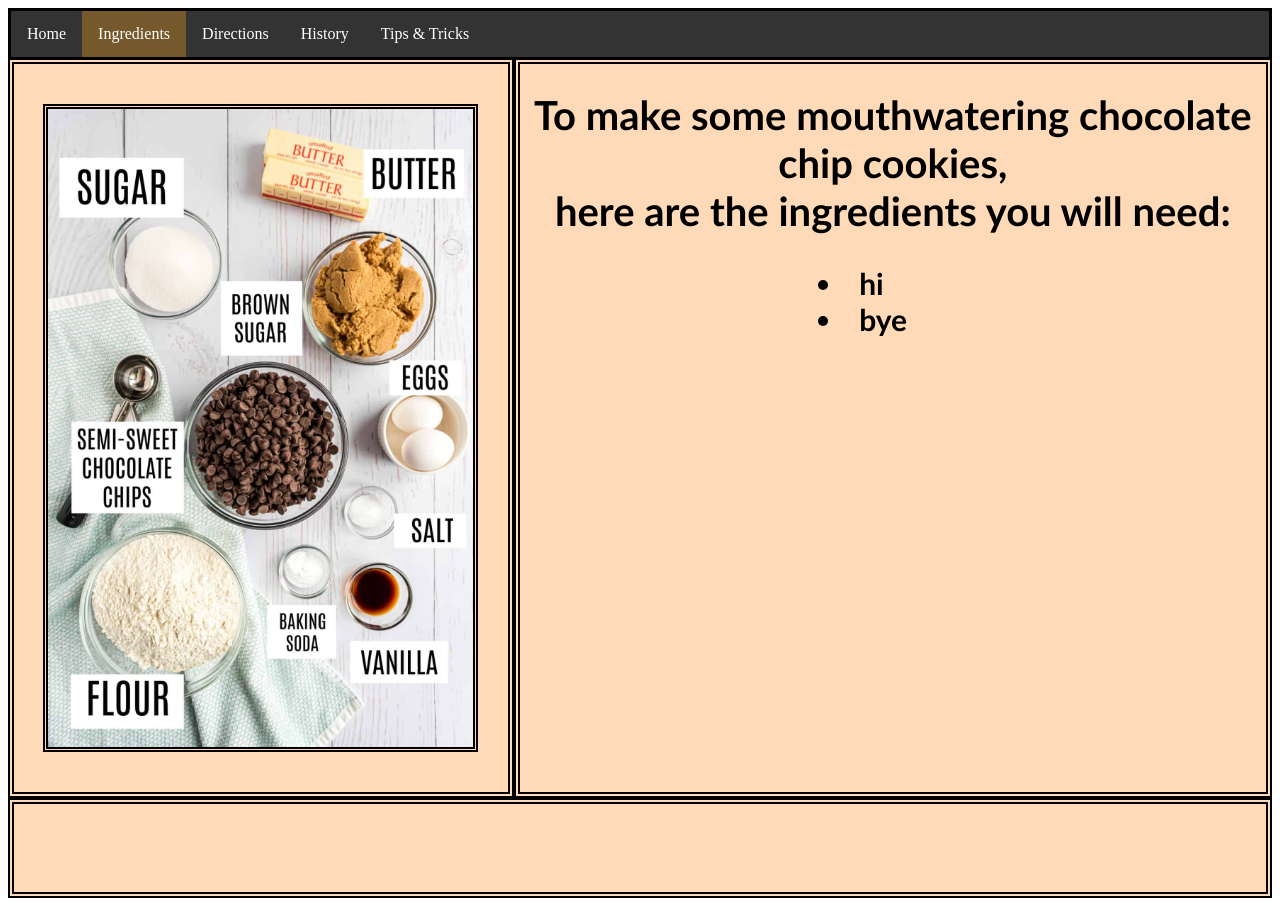
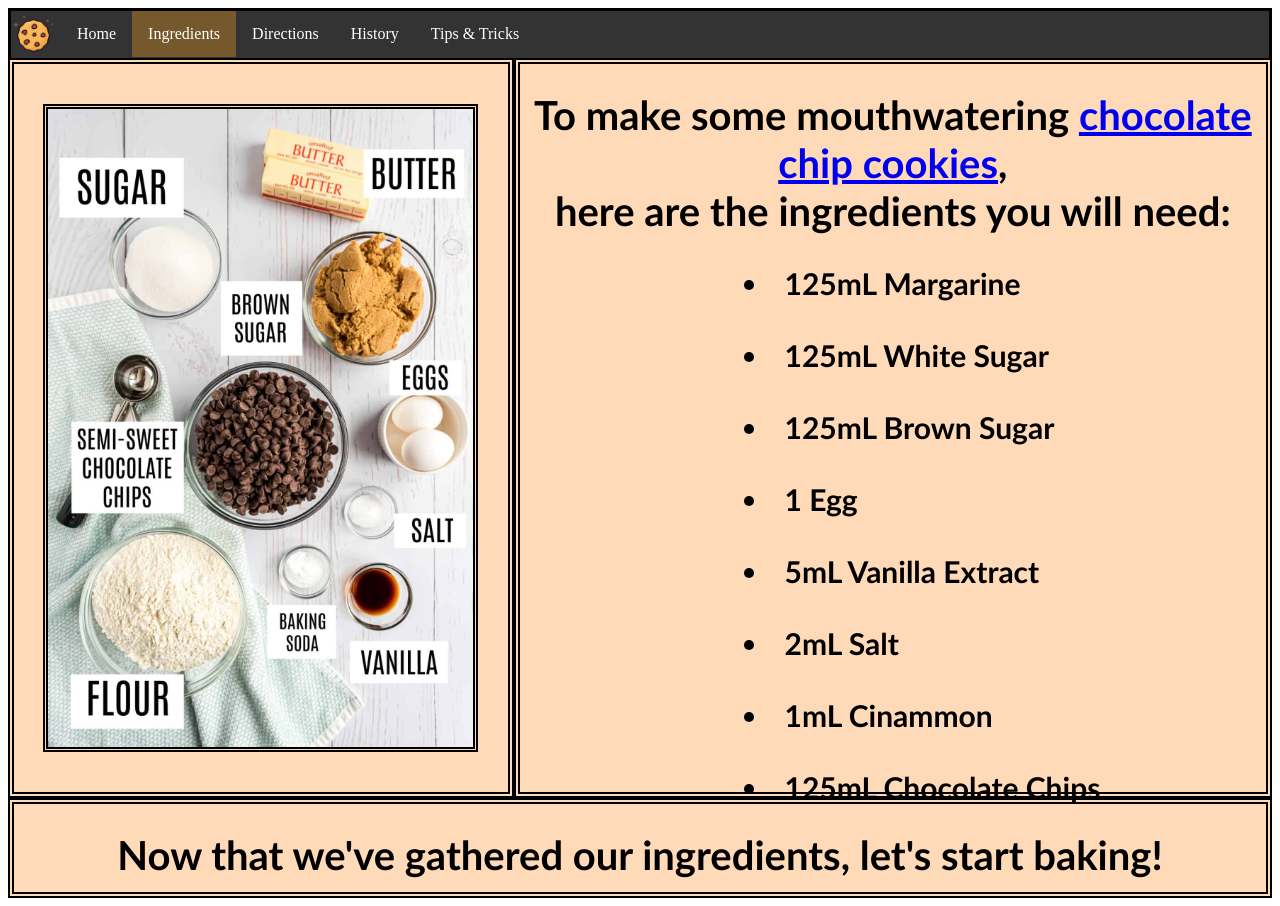
Before and after one commit to ntaimur/cookiewebsite, a plain HTML site: page ingredients.html in a window 1280 px wide. Drawn offline with Linux system fonts and the light colour scheme.

Commit message:
Added logo and finished  a page.
Finished ingredients page and started tips and tricks page. Also started directions but plan to make a button for next step. Also added logo to top left of page.

```diff
--- a/ingredients.html
+++ b/ingredients.html
@@ -10,6 +10,7 @@
     <div class="container">
         <div class="navigation">
             <ul>
+                <li><img src="icon3.png" width="90%"></li>
                 <li><a href="index.html">Home</a></li>
                 <li><a class="active" href="ingredients.html">Ingredients</a></li>
                 <li><a href="direction.html">Directions</a></li>
@@ -21,12 +22,18 @@
             <img src="cookieingredients.jpg" width="425px" style="align-self: center; border: 5px double black;">
         </div>
         <div class="rightbox">
-            <h1 style="font-size: 40px;">To make some mouthwatering chocolate chip cookies, <br>
+            <h1 style="font-size: 40px;">To make some mouthwatering <a href="https://en.wikipedia.org/wiki/Chocolate_chip_cookie" target="_blank">chocolate chip cookies</a>, <br>
                 here are the ingredients you will need:
             </h1>
             <h3>
-                <li>hi</li> <br>
-                <li>bye</li>
+                <li>125mL Margarine</li> <br> <br>
+                <li>125mL White Sugar</li> <br> <br>
+                <li>125mL Brown Sugar</li> <br> <br>
+                <li>1 Egg</li> <br> <br>
+                <li>5mL Vanilla Extract</li> <br> <br>
+                <li>2mL Salt</li> <br> <br>
+                <li>1mL Cinammon</li> <br> <br>
+                <li>125mL Chocolate Chips</li> <br> <br>
 
 
 
@@ -35,7 +42,7 @@
 
         </div>
         <div class="footer">
-
+            <h1>Now that we've gathered our ingredients, let's start baking!</h1>
         </div>
 
     </div>
--- a/style.css
+++ b/style.css
@@ -78,6 +78,6 @@ h2 {
 }
 
 h3{
-    padding-left: 40%;
+    padding-left: 30%;
     font-size: 30px;
 }
```
Also changed, not shown: direction.html (+6 -1 lines), history.html (+1 -0 lines), index.html (+1 -0 lines), tipsntricks.html (+5 -1 lines), choctips.jpg (added), icon.png (added), icon2.png (added), icon3.png (added), oven-1200.jpg (added).
